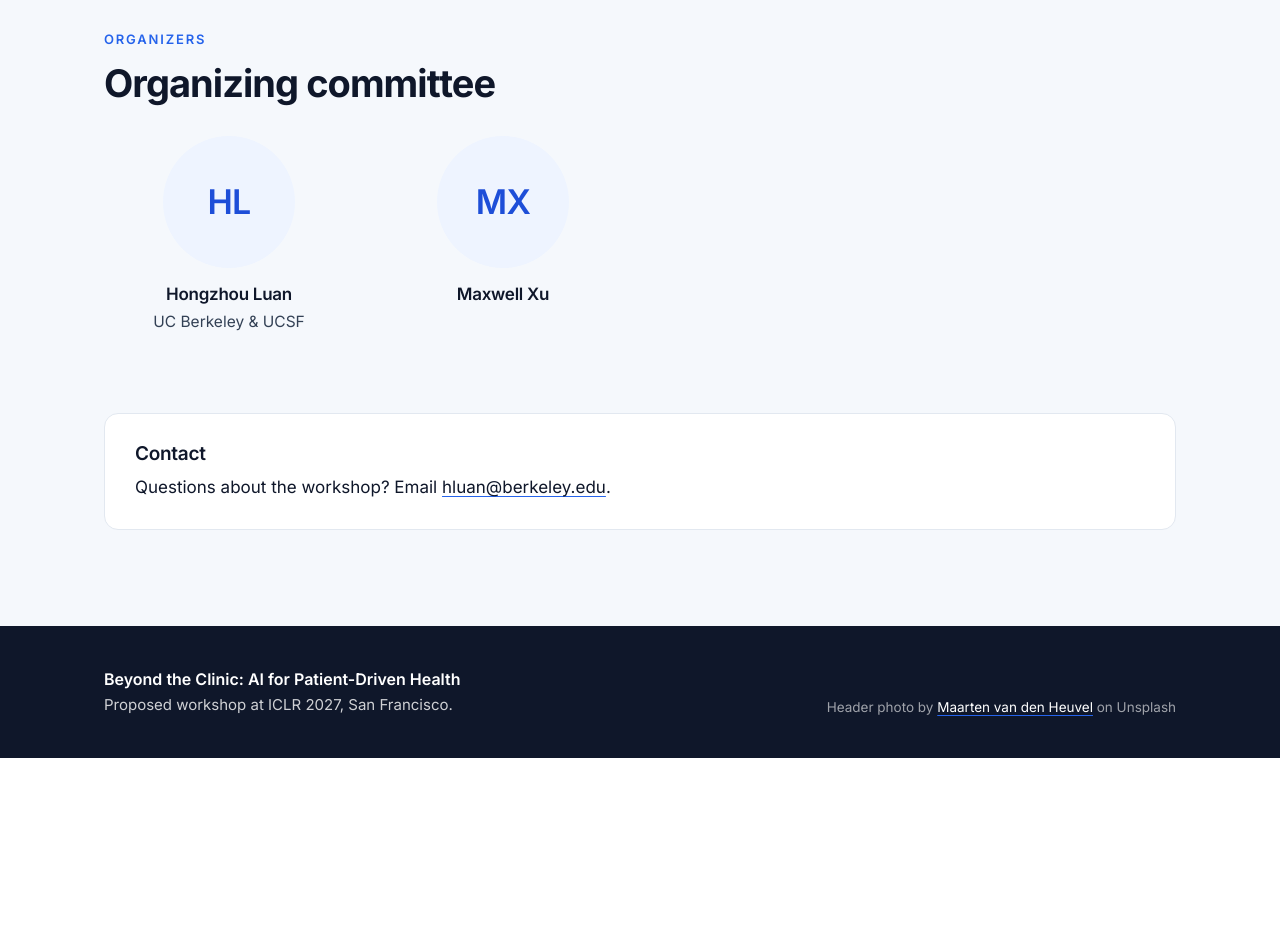
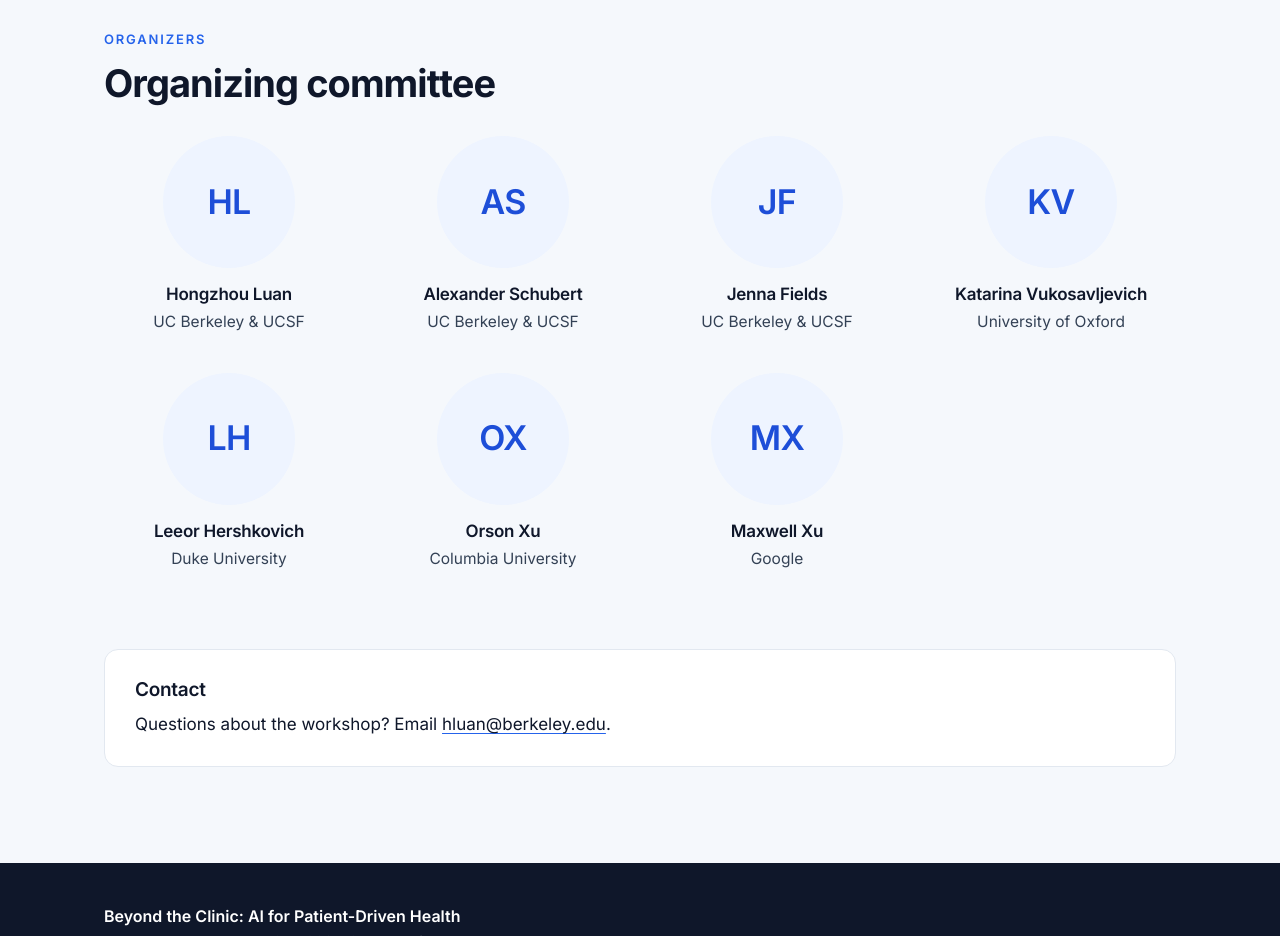
Before and after one commit to beyond-the-clinic-workshop/beyond-the-clinic-workshop.github.io, a plain HTML site: page index.html in a window 1280 px wide. Shown: the part 8460-9396 px from the top of the page. Before the commit the page ends 9218 px from the top, so only its background shows below. Drawn offline with Linux system fonts and the light colour scheme.

Commit message:
Add the full organizing committee
Alexander Schubert and Jenna Fields (UC Berkeley & UCSF), Katarina
Vukosavljevich (Oxford), Leeor Hershkovich (Duke), Orson Xu (Columbia),
and Maxwell Xu (Google).

Co-Authored-By: Claude Opus 5.5 <noreply@anthropic.com>

```diff
--- a/index.html
+++ b/index.html
@@ -517,9 +517,34 @@
             <p class="affil">UC Berkeley &amp; UCSF</p>
           </article>
           <article class="person">
+            <div class="avatar">AS</div>
+            <h3>Alexander Schubert</h3>
+            <p class="affil">UC Berkeley &amp; UCSF</p>
+          </article>
+          <article class="person">
+            <div class="avatar">JF</div>
+            <h3>Jenna Fields</h3>
+            <p class="affil">UC Berkeley &amp; UCSF</p>
+          </article>
+          <article class="person">
+            <div class="avatar">KV</div>
+            <h3>Katarina Vukosavljevich</h3>
+            <p class="affil">University of Oxford</p>
+          </article>
+          <article class="person">
+            <div class="avatar">LH</div>
+            <h3>Leeor Hershkovich</h3>
+            <p class="affil">Duke University</p>
+          </article>
+          <article class="person">
+            <div class="avatar">OX</div>
+            <h3>Orson Xu</h3>
+            <p class="affil">Columbia University</p>
+          </article>
+          <article class="person">
             <div class="avatar">MX</div>
             <h3>Maxwell Xu</h3>
-            <p class="affil"><!-- TODO affiliation --></p>
+            <p class="affil">Google</p>
           </article>
         </div>
 
```
